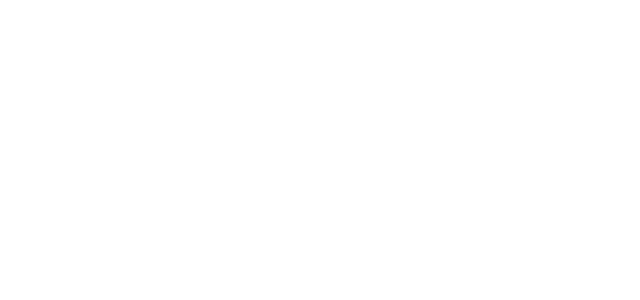
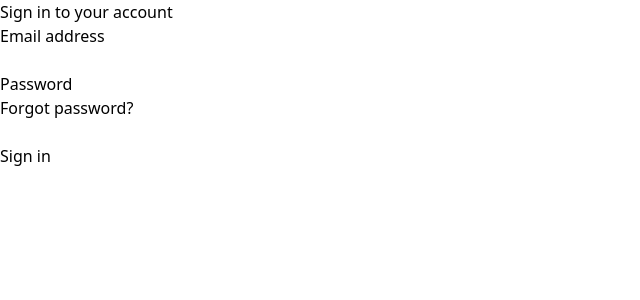
Before and after one commit to NattyNgrn/blog, a React (Vite) app in the folder client/: page / in a window 1280 px wide. Shown: the top 300 px of the page, without its empty margins (0-640 px from the left). Built offline with nearby package versions, Linux system fonts and the light colour scheme.

Commit message:
making components

```diff
--- a/client/src/App.jsx
+++ b/client/src/App.jsx
@@ -1,12 +1,13 @@
 import { useState } from 'react'
 
 import './App.css'
+import UserLogin from './components/userLogin'
 
 function App() {
 
   return (
     <div>
-
+      <UserLogin> </UserLogin>
     </div>
   )
 };
--- /dev/null
+++ b/client/src/components/homePage.jsx
@@ -0,0 +1,5 @@
+
+
+function HomePage(){
+
+}
--- a/client/src/components/userLogin.jsx
+++ b/client/src/components/userLogin.jsx
@@ -67,4 +67,6 @@
       </div>
     </div>
     )
-}
+};
+
+export default UserLogin;
```
Also changed, not shown: client/src/components/addPost.jsx (added).
